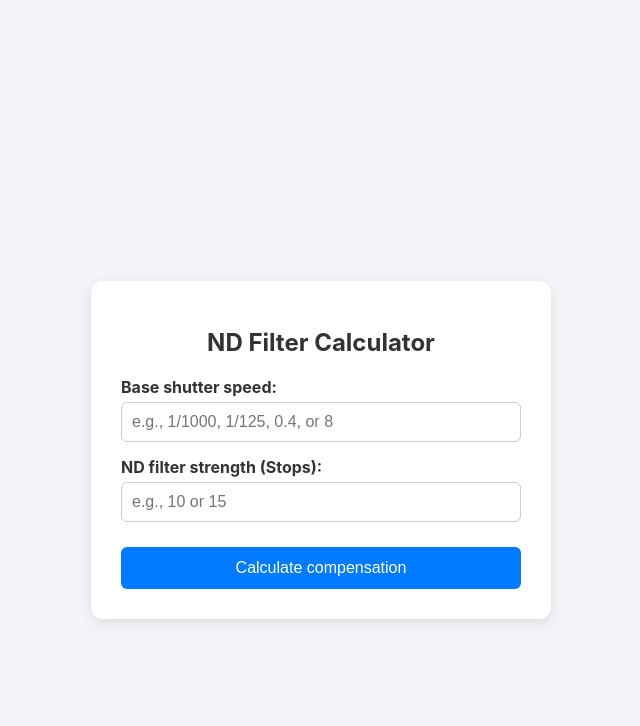
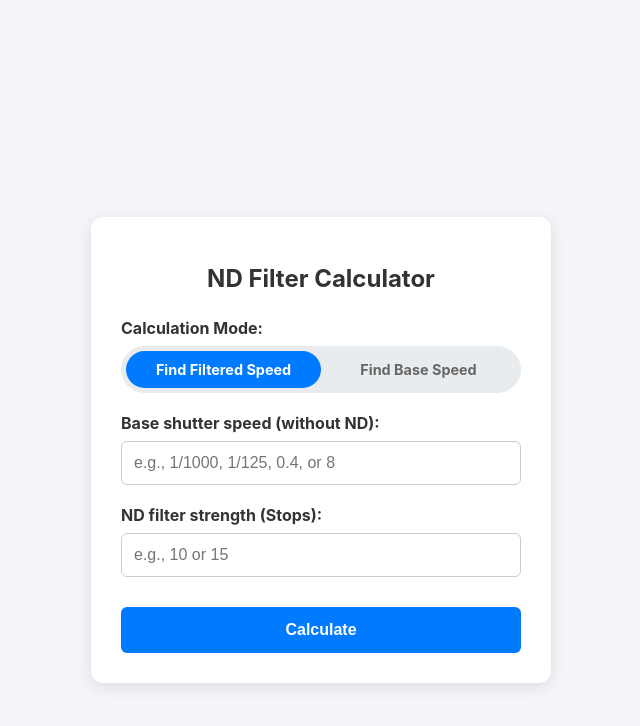
Before and after one commit to parinchaipunya/parinchaipunya.github.io, a Jekyll site: the page ndfilter.html, which Jekyll copies as it is, in a window 1280 px wide. Shown: the top 726 px of the page, without its empty margins (319-959 px from the left). Built offline with Jekyll 4.4.1, drawn with Linux system fonts in a browser that asks for light colours.

Commit message:
Files changed:     > M  ndfilter.html     > commited by PC.

```diff
--- a/ndfilter.html
+++ b/ndfilter.html
@@ -23,31 +23,74 @@
             max-width: 400px;
             width: 100%;
         }
-        h1 { font-size: 1.5rem; margin-bottom: 20px; text-align: center; }
-        .input-group { margin-bottom: 15px; }
-        label { display: block; margin-bottom: 5px; font-weight: bold; }
+        h1 { font-size: 1.5rem; margin-bottom: 25px; text-align: center; }
+        .input-group { margin-bottom: 20px; }
+        label { display: block; margin-bottom: 8px; font-weight: bold; }
         input {
             width: 100%;
-            padding: 10px;
+            padding: 12px;
             border: 1px solid #ccc;
             border-radius: 6px;
             box-sizing: border-box;
             font-size: 1rem;
         }
+
+        /* Premium Toggle Switch Styling */
+        .toggle-container {
+            display: flex;
+            align-items: center;
+            justify-content: space-between;
+            background: #e9ecef;
+            padding: 5px;
+            border-radius: 30px;
+            position: relative;
+            cursor: pointer;
+            user-select: none;
+        }
+        .toggle-option {
+            flex: 1;
+            text-align: center;
+            padding: 10px 0;
+            font-size: 0.9rem;
+            font-weight: bold;
+            z-index: 2;
+            color: #666;
+            transition: color 0.25s ease;
+        }
+        .toggle-option.active {
+            color: white;
+        }
+        .toggle-slider {
+            position: absolute;
+            top: 5px;
+            left: 5px;
+            width: calc(50% - 5px);
+            height: calc(100% - 10px);
+            background: #007bff;
+            border-radius: 25px;
+            transition: transform 0.25s cubic-bezier(0.4, 0, 0.2, 1);
+            z-index: 1;
+        }
+        /* Mode switching state class */
+        .container.mode-backward .toggle-slider {
+            transform: translateX(100%);
+        }
+
         button {
             width: 100%;
-            padding: 12px;
+            padding: 14px;
             background-color: #007bff;
             color: white;
             border: none;
             border-radius: 6px;
             font-size: 1rem;
+            font-weight: bold;
             cursor: pointer;
             margin-top: 10px;
         }
         button:hover { background-color: #0056b3; }
         #result {
-            margin-top: 20px;
+            margin-top: 25px;
             padding: 15px;
             background: #e9ecef;
             border-radius: 6px;
@@ -59,11 +102,20 @@
 </head>
 <body>
 
-<div class="container">
+<div class="container" id="calcContainer">
     <h1>ND Filter Calculator</h1>
 
     <div class="input-group">
-        <label for="shutterSpeed">Base shutter speed:</label>
+        <label>Calculation Mode:</label>
+        <div class="toggle-container" onclick="toggleMode()">
+            <div class="toggle-slider"></div>
+            <div id="optForward" class="toggle-option active">Find Filtered Speed</div>
+            <div id="optBackward" class="toggle-option">Find Base Speed</div>
+        </div>
+    </div>
+
+    <div class="input-group">
+        <label id="speedLabel" for="shutterSpeed">Base shutter speed (without ND):</label>
         <input type="text" id="shutterSpeed" placeholder="e.g., 1/1000, 1/125, 0.4, or 8">
     </div>
 
@@ -72,39 +124,62 @@
         <input type="number" id="ndStops" placeholder="e.g., 10 or 15" step="0.33" min="0">
     </div>
 
-    <button onclick="calculateCompensation()">Calculate compensation</button>
+    <button onclick="calculateCompensation()">Calculate</button>
 
     <div id="result" style="display: none;"></div>
 </div>
 
 <script>
-// Comprehensive list of standard 1/3-stop camera speeds from 1/8000s up to 60m
+// Keep track of state: 'forward' or 'backward'
+let currentMode = 'forward';
+
 const standardSpeeds = [
-    // Fractions of a second
     "1/8000", "1/6400", "1/5000", "1/4000", "1/3200", "1/2500", "1/2000", "1/1600", "1/1250",
     "1/1000", "1/800", "1/640", "1/500", "1/400", "1/320", "1/250", "1/200", "1/160",
     "1/125", "1/100", "1/80", "1/60", "1/50", "1/40", "1/30", "1/25", "1/20",
     "1/15", "1/13", "1/10", "1/8", "1/6", "1/5", "1/4", "1/3", "0.4", "0.5", "0.6", "0.8",
-    // Seconds
     "1s", "1.3s", "1.6s", "2s", "2.5s", "3.2s", "4s", "5s", "6s", "8s", "10s", "13s", "15s", "20s", "25s", "30s",
-    // Long exposure standard steps (Bulb mode equivalents in 1/3 stops)
     "40s", "50s", "1m", "1m 15s", "1m 40s", "2m", "2m 30s", "3m 15s", "4m", "5m", "6m 30s", "8m",
     "10m", "13m", "15m", "20m", "25m", "30m", "40m", "50m", "60m"
 ];
 
-// Helper to check for variations in user input style and normalize them to match our array entries
+function toggleMode() {
+    const container = document.getElementById('calcContainer');
+    const optForward = document.getElementById('optForward');
+    const optBackward = document.getElementById('optBackward');
+    const speedLabel = document.getElementById('speedLabel');
+    const speedInput = document.getElementById('shutterSpeed');
+
+    // Swap state
+    if (currentMode === 'forward') {
+        currentMode = 'backward';
+        container.classList.add('mode-backward');
+        optForward.classList.remove('active');
+        optBackward.classList.add('active');
+
+        speedLabel.innerText = "Target exposure time (with ND):";
+        speedInput.placeholder = "e.g., 30s, 2m, or 15m";
+    } else {
+        currentMode = 'forward';
+        container.classList.remove('mode-backward');
+        optForward.classList.add('active');
+        optBackward.classList.remove('active');
+
+        speedLabel.innerText = "Base shutter speed (without ND):";
+        speedInput.placeholder = "e.g., 1/1000, 1/125, 0.4, or 8";
+    }
+
+    // Reset output text
+    document.getElementById('result').style.display = 'none';
+}
+
 function normalizeInput(input) {
-    let clean = input.trim().toLowerCase().replace(/s$/, ""); // strip out 's' if typed (e.g. 8s -> 8)
-
-    // Normalize simple fractions if typed with spaces
-    clean = clean.replace(/\s+/g, "");
-
-    // If they typed something like "1", match it with our array style "1s"
+    let clean = input.trim().toLowerCase().replace(/\s+/g, "");
     if (clean === "1") return "1s";
 
-    // Check if it matches exactly as a string or needs a suffix
     for (let speed of standardSpeeds) {
-        if (speed === clean || speed === clean + "s") {
+        let speedClean = speed.toLowerCase().replace(/\s+/g, "");
+        if (speedClean === clean || speedClean === clean + "s" || speedClean.replace(/s$/, "") === clean) {
             return speed;
         }
     }
@@ -136,19 +209,25 @@ function calculateCompensation() {
         return;
     }
 
-    // 3. Shift the index based on ND Filter Stops
-    // Since our array is built in 1/3 increments, 1 full stop = 3 index shifts
     const indexShift = Math.round(stops * 3);
-    const targetIndex = currentIndex + indexShift;
+    let targetIndex;
 
-    // 4. Boundary Check
-    if (targetIndex >= standardSpeeds.length) {
-        resultDiv.style.color = '#dc3545';
-        resultDiv.innerText = "Compensation longer than 60m is not supported!";
-        return;
+    if (currentMode === 'forward') {
+        targetIndex = currentIndex + indexShift;
+        if (targetIndex >= standardSpeeds.length) {
+            resultDiv.style.color = '#dc3545';
+            resultDiv.innerText = "Compensation longer than 60m is not supported!";
+            return;
+        }
+    } else {
+        targetIndex = currentIndex - indexShift;
+        if (targetIndex < 0) {
+            resultDiv.style.color = '#dc3545';
+            resultDiv.innerText = "Required base shutter speed is faster than 1/8000s!";
+            return;
+        }
     }
 
-    // 5. Output Result
     const finalCameraSetting = standardSpeeds[targetIndex];
     resultDiv.innerHTML = `Camera Setting: <strong>${finalCameraSetting}</strong>`;
 }
```
Also changed, not shown: other parts of ndfilter.html (+0 -2 lines).
